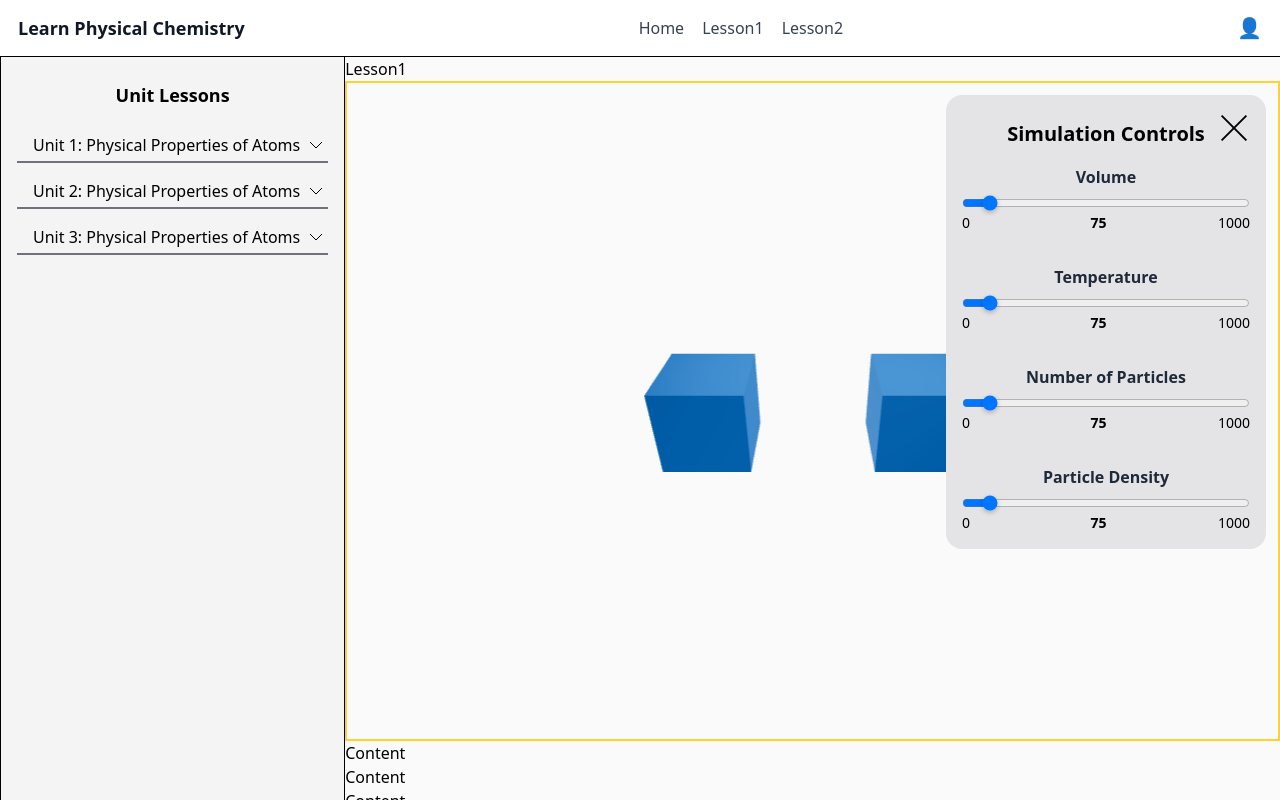
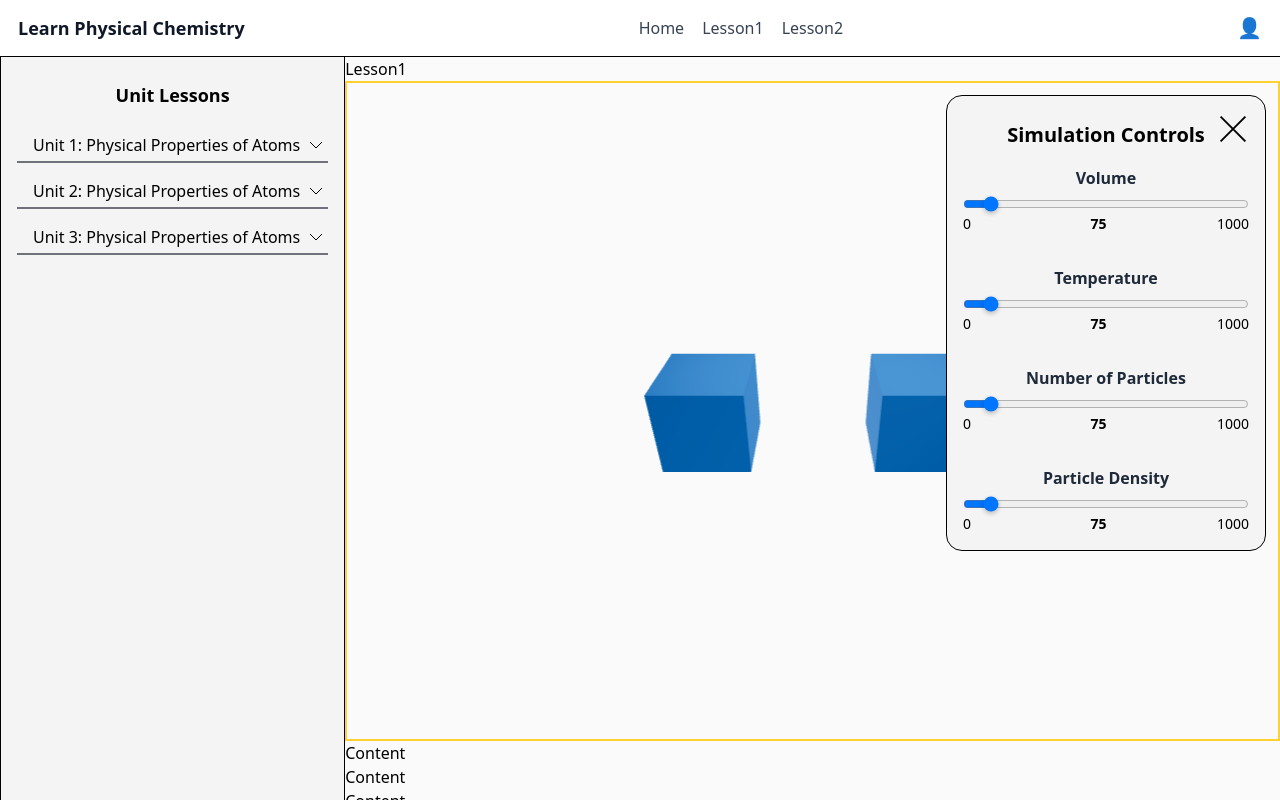
Before and after one commit to william-wei0/PhysicalChem, a React (Vite) app: page /lessons/lesson1 in a window 1280 px wide. Both pictures are taken after a click on the button "Controls". Shown: the top 800 px of the page. Built offline with nearby package versions, Linux system fonts and the light colour scheme.

Commit message:
Redesigned control panel buttons

```diff
--- a/src/components/buttons/styles/OpenSimulationControlsButton.module.css
+++ b/src/components/buttons/styles/OpenSimulationControlsButton.module.css
@@ -2,14 +2,14 @@
   width: 150px;
   height: 50px;
   border-radius: 30px;
-  border: none;
+  border: black solid 1px;
   transition: all 0.5s ease-in-out;
   font-size: 20px;
   font-family: Verdana, Geneva, Tahoma, sans-serif;
   font-weight: 600;
   display: flex;
   align-items: center;
-  background: #cccccc;
+  background: #eeeeee;
   color: #000000;
 }
 
--- a/src/components/simulationControls/SimulationControls.tsx
+++ b/src/components/simulationControls/SimulationControls.tsx
@@ -15,14 +15,14 @@ export default function SimulationControls({
   return (
     <>
       <div
-        className={`absolute right-3 top-3 z-10 rounded-2xl overflow-hidden transition-colors duration-500 ${
+        className={`absolute right-3 top-3 z-10 rounded-2xl bg-zinc-100 border border-black overflow-hidden duration-500 ${
           isControlsPanelVisible
-            ? "bg-zinc-200 w-80 opacity-100"
-            : "bg-black w-0 opacity-0 p-0"
+            ? "height-full w-80 opacity-100"
+            : "height-full w-0 opacity-0 p-0"
         }`}
         style={{
           transition:
-            "width 500ms ease-in-out, opacity 100ms ease-out, padding 200ms ease-out, background-color 1000ms ease-in-out",
+            "width 500ms ease-in-out, opacity 100ms ease-out, padding 200ms ease-out",
         }}
       >
         <CloseButtonWithText
```
